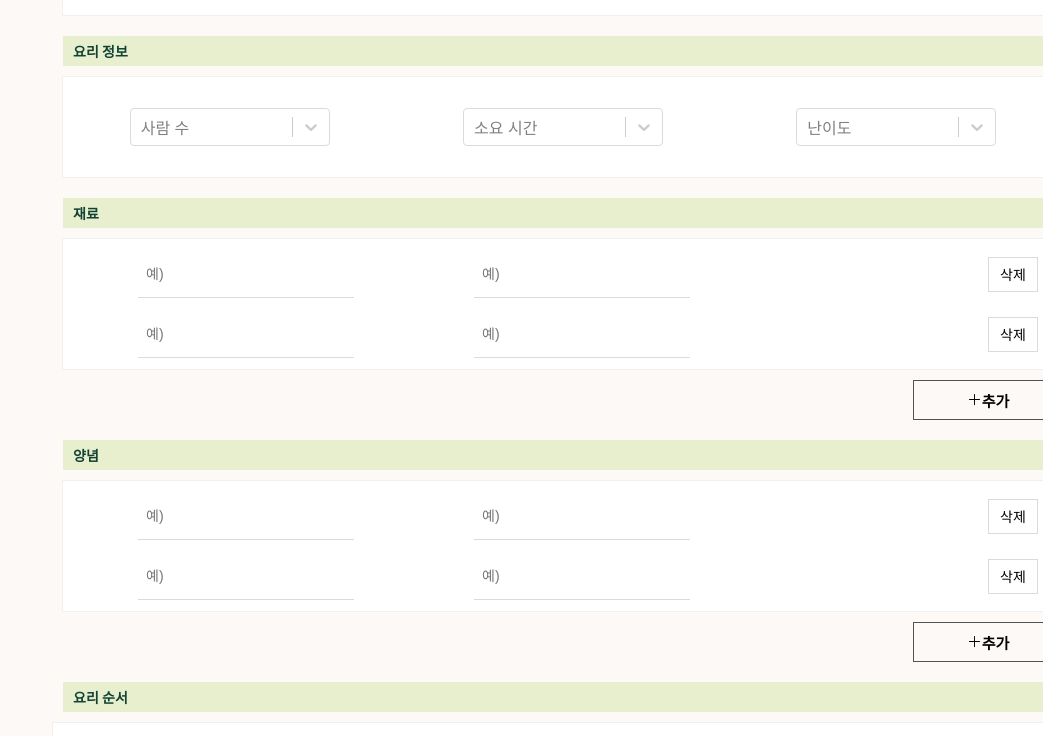
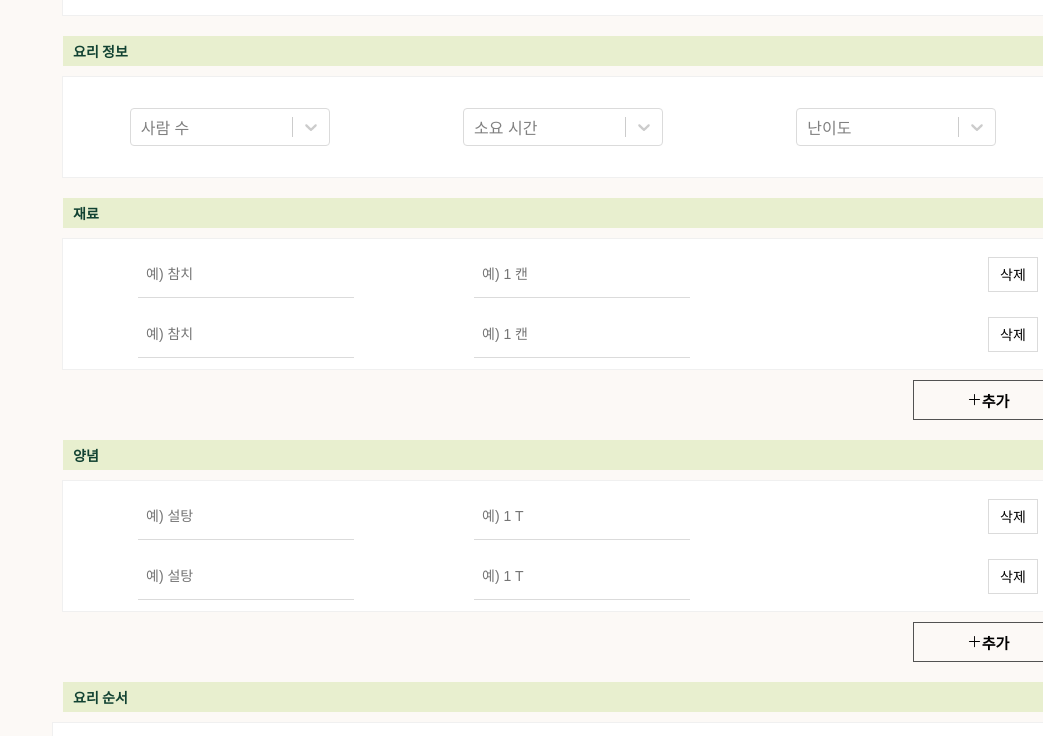
Before and after one commit to JeonJuhwanaaa/cooking_project_front, a React (Create React App) app: page /addrecipe in a window 1280 px wide. Shown: the part 568-1304 px from the top of the page, without its empty margins (237-1280 px from the left). Built offline with nearby package versions, Linux system fonts and the light colour scheme; no server answers.

Commit message:
feat:add delete function

```diff
--- a/src/pages/AddRecipePage/AddRecipePage.jsx
+++ b/src/pages/AddRecipePage/AddRecipePage.jsx
@@ -33,6 +33,18 @@ function AddRecipePage(props) {
     const [difficultyLevelId, setDifficultyLevelId] = useState();
     const [recipeTip, setRecipeTip] = useState();
 
+    const [ingredients, setIngredient] = useState([
+        {text:"", text:""},
+        {text:"", text:""}
+    ]);
+    const [seasonings, setSeasonings] = useState([
+        {text:"", text:""},
+        {text:"", text:""}
+    ]);
+    const [steps, setSteps] = useState([
+        {id: 1, text: "", image: ""},
+        {id: 2, text: "", image: ""}
+    ]);
 
     const selectStyle = {
         control: baseStyles => ({
@@ -170,12 +182,64 @@ function AddRecipePage(props) {
         }
     );
 
+    // 재료 ------------------------------------------------------
+    const handleAddIngredient = (index, field, value) => {
+        const newIngredients = ingredients.map((ingredient, i) => {
+            if (i === index) {
+                return {
+                    ...ingredient,
+                    [field]: value
+                };
+            }
+            return ingredient;
+        });
+        console.log(newIngredients);
+        setIngredient(newIngredients);
+    };
+
+    const addIngredient = () => {
+        setIngredient([
+            ...ingredients,
+            {text: "", text: ""}
+        ]);
+    }
+
+    const handleDeleteIngredient = (index) => {
+        // console.log(index);
+        const newIngredients = ingredients.filter((_,i) => i !== index);
+        setIngredient(newIngredients);
+    }
+
+    // 양념 ------------------------------------------------------
+    const handleAddSeasoning = (index, field, value) => {
+        const newSeasonings = seasonings.map((seasoning, i) => {
+            if (i === index) {
+                return {
+                    ...seasoning,
+                    [field]: value
+                };
+            }
+            return seasoning;
+        });
+        console.log(newSeasonings);
+        setSeasonings(newSeasonings);
+    };
+
+    const addSeasoning = () => {
+        setSeasonings([
+            ...seasonings,
+            {text: "", text: ""}
+        ]);
+    }
+
+    const handleDeleteSeasoning = (index) => {
+        // console.log(index);
+        const newSeasonings = seasonings.filter((_,i) => i !== index);
+        setSeasonings(newSeasonings);
+    }
+
+
     // 요리 순서 ------------------------------------------------------
-    const [steps, setSteps] = useState([
-        {id: 1, text: "", image: ""},
-        {id: 2, text: "", image: ""}
-    ]);
-
     const handleAddStep = (e, index) => {
         const newSteps = [...steps];
         newSteps[index].text = e.target.value;
@@ -189,42 +253,9 @@ function AddRecipePage(props) {
         ]);
     };
 
-    // 재료 ------------------------------------------------------
-    const [ingredients, setIngredient] = useState([
-        {text:"", text:""},
-        {text:"", text:""}
-    ]);
-
-    const handleAddIngredient = (e, index) => {
-        const newIngredients = [...ingredients];
-        newIngredients[index].text = e.target.value;
-        setIngredient(newIngredients);
-    }
-
-    const addIngredient = () => {
-        setIngredient([
-            ...ingredients,
-            {text: "", text: ""}
-        ]);
-    }
-
-    // 양념 ------------------------------------------------------
-    const [seasonings, setSeasoning] = useState([
-        {text:"", text:""},
-        {text:"", text:""}
-    ]);
-
-    const handleAddSeasoning = (e, index) => {
-        const newSeasonings = [...seasonings];
-        newSeasonings[index].text = e.target.value;
-        setSeasoning(newSeasonings);
-    }
-
-    const addSeasoning = () => {
-        setSeasoning([
-            ...seasonings,
-            {text: "", text: ""}
-        ]);
+    const handleDeleteStep = (index) => {
+        const newSteps = steps.filter((_,i) => i !== index);
+        setSteps(newSteps);
     }
 
     // 등록하기 버튼 ------------------------------------------------------
@@ -240,7 +271,9 @@ function AddRecipePage(props) {
             takeTimeId,
             personnelId,
             difficultyLevelId,
-            recipeTip
+            recipeTip,
+            ingredients,
+            seasonings
         }).then(response => {
             alert("레시피가 등록되었습니다.");
         }).catch(error => {
@@ -330,14 +363,14 @@ function AddRecipePage(props) {
                 </div>
                 <div css={s.ingredientCategory}>
 
-                    {ingredients.map((ingredient) => (
-                        <div css={s.ingredient}>
-                            <div key={ingredient.id} css={s.ingre}>
-                                <input type="text" placeholder="예)"/>
-                                <input type="text" placeholder="예)"/>
+                    {ingredients.map((ingredient, index) => (
+                        <div key={index} css={s.ingredient}>
+                            <div css={s.ingre}>
+                                <input type="text" placeholder="예) 참치" value={ingredient.text} onChange={(e) => handleAddIngredient(index, "text", e.target.value)} />
+                                <input type="text" placeholder="예) 1 캔" value={ingredient.text1} onChange={(e) => handleAddIngredient(index, "text1", e.target.value)} />
                             </div>
                             <div css={s.ingreButton}>
-                                <button>삭제</button>
+                                <button onClick={() => handleDeleteIngredient(index)}>삭제</button>
                             </div>
                         </div>
                     ))}
@@ -352,14 +385,14 @@ function AddRecipePage(props) {
 
                 <div css={s.ingredientCategory}>
 
-                    {seasonings.map((seasoning) => (
+                    {seasonings.map((seasoning, index) => (
                         <div css={s.ingredient}>
                             <div key={seasoning.id} css={s.ingre}>
-                                <input type="text" placeholder="예)"/>
-                                <input type="text" placeholder="예)"/>
+                                <input type="text" placeholder="예) 설탕" value={seasoning.text} onChange={(e) => handleAddSeasoning(index, "text", e.target.value)}/>
+                                <input type="text" placeholder="예) 1 T" value={seasoning.text1} onChange={(e) => handleAddSeasoning(index, "text1", e.target.value)}/>
                             </div>
                             <div css={s.ingreButton}>
-                                <button>삭제</button>
+                                <button onClick={() => handleDeleteSeasoning(index)}>삭제</button>
                             </div>
                         </div>
                     ))}
@@ -379,7 +412,7 @@ function AddRecipePage(props) {
                         <div key={step.id} css={s.step}>
                             <div css={s.num}>
                                 <span>{index + 1}.</span>
-                                <button>삭제</button>
+                                <button onClick={() => handleDeleteStep(index)} >삭제</button>
                             </div>
                             <div css={s.stepContent}>
                                 <textarea type="text" style={{ resize: "none" }} placeholder="예)" ></textarea>
```
